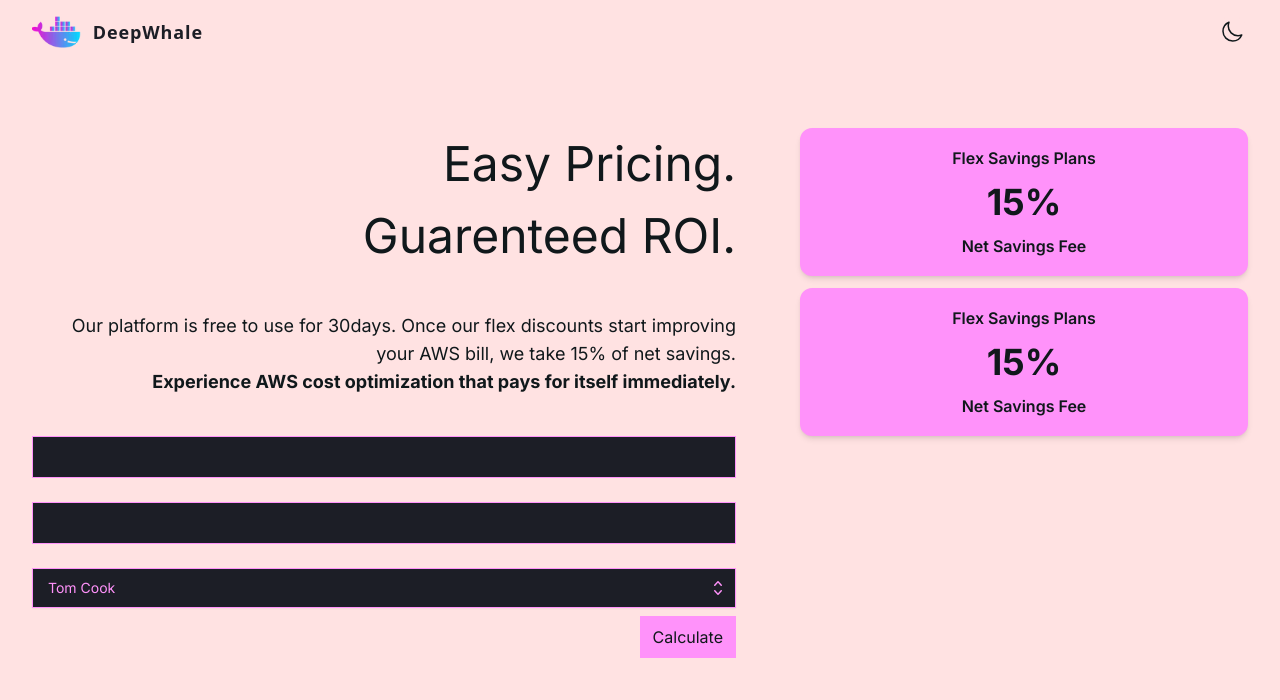
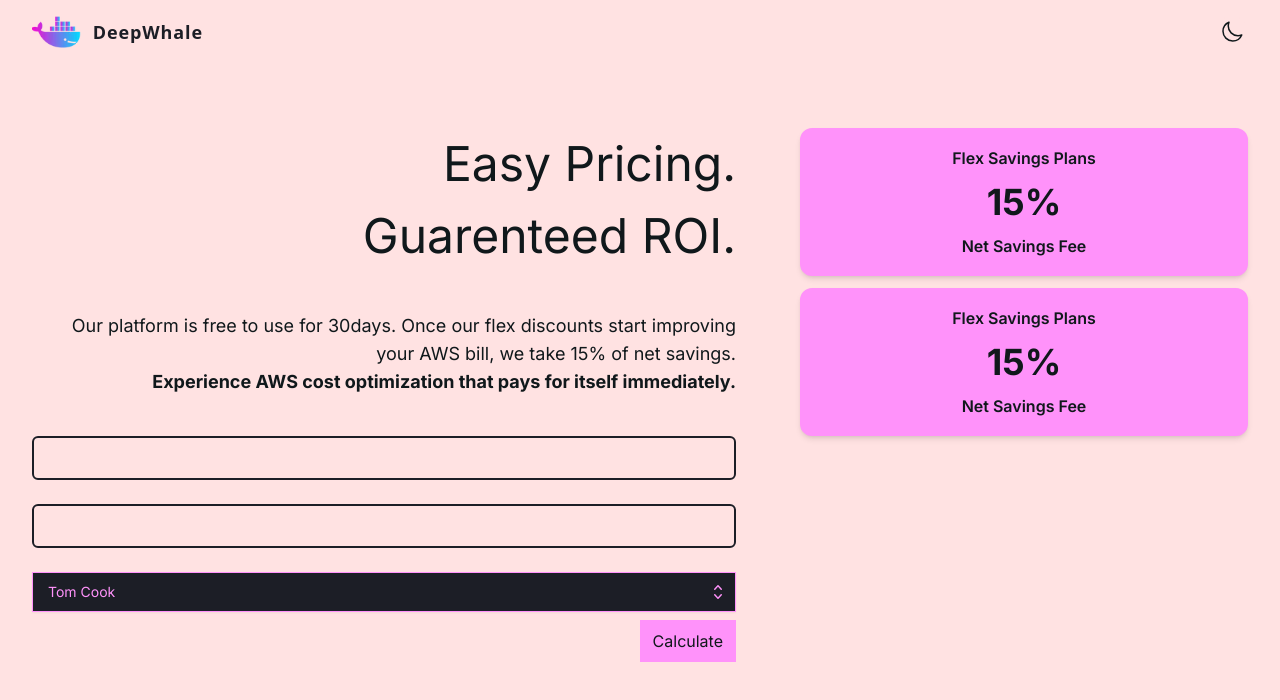
Before and after one commit to devofficer/deepwhale-ai-frontend, a Next.js app: page / in a window 1280 px wide. Shown: the top 700 px of the page. Built offline with nearby package versions, Linux system fonts and the light colour scheme.

Commit message:
feat: theme for inputs

```diff
--- a/src/components/Button/index.tsx
+++ b/src/components/Button/index.tsx
@@ -13,10 +13,16 @@ const Button = ({ label, handler }: ButtonProps) => {
         "outline-none",
         "px-3 py-2",
         "bg-primary-card-color",
+        "hover:bg-primary-card-color-hover",
+        "active:bg-primary-card-color-active",
         "border-primary-card-color",
+        "hover:border-primary-card-color-hover",
+        "active:border-primary-card-color-active",
         "text-primary-card-text-color",
         "dark:bg-secondary-card-color",
-        "dark:text-secondary-card-text-color"
+        "dark:text-secondary-card-text-color",
+        "dark:hover:bg-secondary-card-color-hover",
+        "dark:active:bg-secondary-card-color-active"
       )}
       onClick={handler}
     >
--- a/src/components/FormInput/index.tsx
+++ b/src/components/FormInput/index.tsx
@@ -17,12 +17,29 @@ const FormInput = ({ type, name }: IFormInput) => {
     <div className="w-full flex flex-col text-left">
       <input
         className={`
-        border
-        outline-none
-        px-4 py-2
-      bg-secondary-card-color
-      text-secondary-card-text-color
-      ${isError ? "border-red-500" : "border-primary-card-color"}
+          rounded-md
+          border-2
+          outline-none
+          px-4 py-2
+        dark:bg-secondary-card-color
+        dark:text-secondary-card-text-color
+        bg-light
+        text-primary-card-text-color
+          focus:ring-1
+          focus:ring-offset-2
+      ${
+        isError
+          ? "border-red-500 focus:ring-offset-light dark:focus:ring-offset-main focus:ring-red-500"
+          : `border-secondary-card-color
+            focus:border-secondary-card-color-active
+            focus:ring-secondary-card-color-active
+            focus:ring-offset-light
+            dark:border-primary-card-color
+            dark:focus:border-primary-card-color-active
+            dark:focus:ring-primary-card-color-active
+            dark:focus:ring-offset-main
+          `
+      }
     `}
         type={type}
         {...register(name, { required: true })}
--- a/tailwind.config.ts
+++ b/tailwind.config.ts
@@ -17,8 +17,12 @@ const config: Config = {
         "primary-desc-text-color": "#DEDEDE",
         "primary-desc-strong-text-color": "#DEDEDE",
         "primary-card-color": "#FF92FA",
+        "primary-card-color-hover": "#FF72CA",
+        "primary-card-color-active": "#FF52AA",
         "primary-card-text-color": "#10181B",
         "secondary-card-color": "#1C1E26",
+        "secondary-card-color-hover": "#0C0E16",
+        "secondary-card-color-active": "#060804",
         "secondary-card-text-color": "#B86EB7",
       },
       fontSize: {
```
